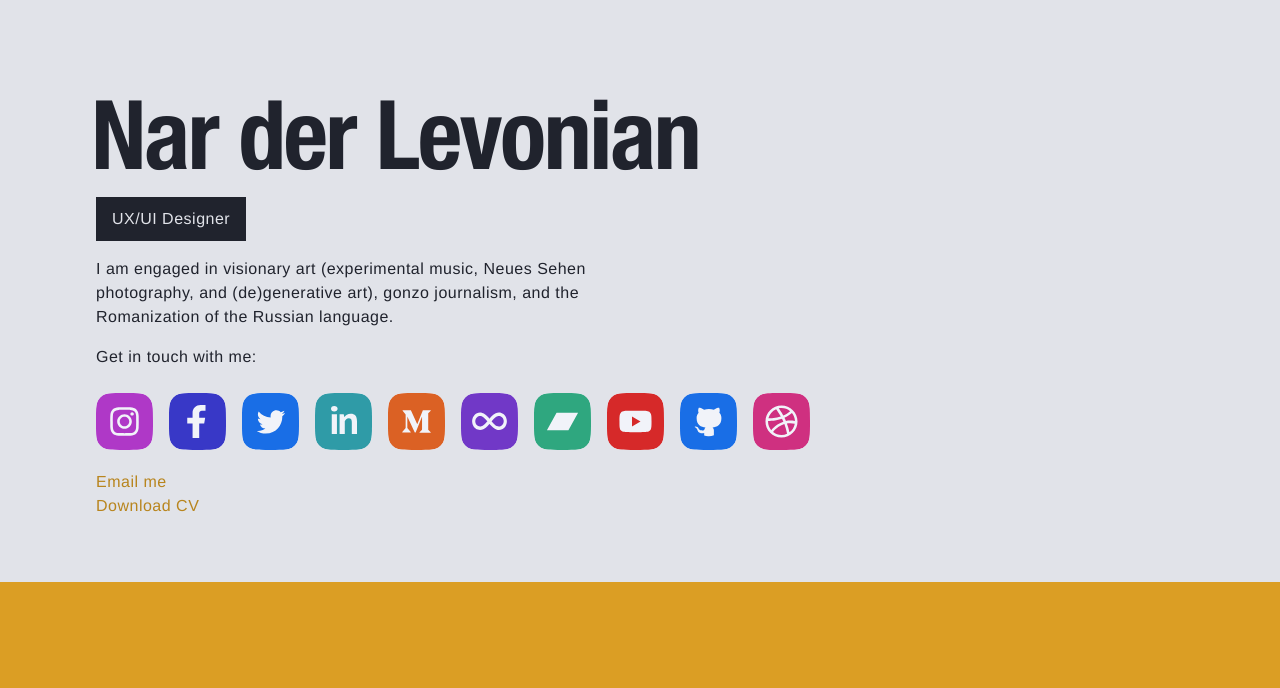
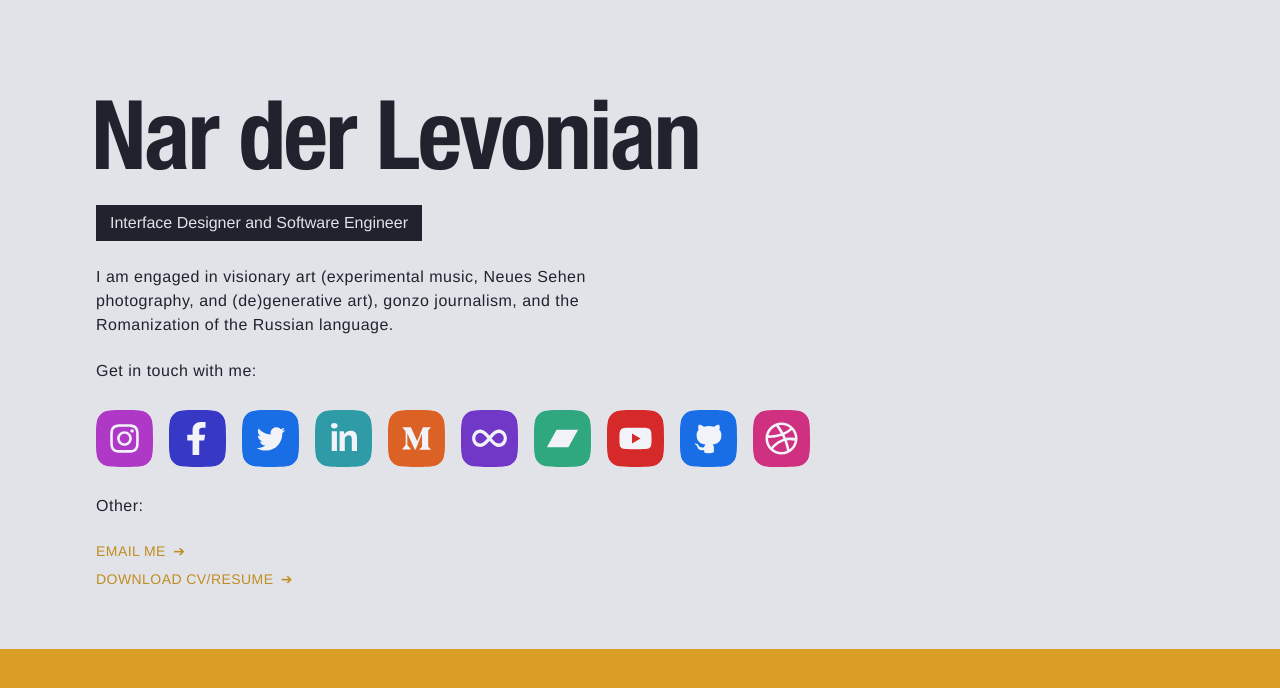
Before and after one commit to narderlevonian/narderlevonian.github.io, a React (Create React App) app: page / in a window 1280 px wide. Shown: the top 688 px of the page. Built offline with nearby package versions, Linux system fonts and the light colour scheme.

Commit message:
Minor design changes.

```diff
--- a/src/App.css
+++ b/src/App.css
@@ -11,6 +11,13 @@
           format('woff2');
  }
 
+ @font-face {
+     font-family: 'Helvetica Neue Medium';
+     src: local('HelveticaNeue')
+          url(./typeface/HelveticaNeue-Medium.woff2)
+          format('woff2');
+ }
+
  * {
      transition: 0.32s;
  }
@@ -18,7 +25,7 @@
 .Main {
     display: flex;
     flex-direction: column;
-    row-gap: 1.5em;
+    row-gap: 2em;
     margin: 0;
     width: 100%;
     padding: 6em;
@@ -40,79 +47,82 @@
 .Paragraph-Description {
     font-family: 'Helvetica Neue', Helvetica;
     font-size: 1em;
-    line-height: 1.5em;
-    letter-spacing: 0.03125em;
+    line-height: 1em;
     margin: 0;
     margin-right: auto;
+    margin-bottom: -3px;
     padding: 0.625em;
-    padding-right: 1em;
-    padding-left: 1em;
+    padding-left: 0.875em;
+    padding-right: 0.875em;
     background: #20232D;
     color: #E1E3E9;
 }
 
-.Paragraph-Info {
+.Paragraph {
     font-family: 'Helvetica Neue', Helvetica;
     font-weight: 300;
     font-size: 1em;
+    font-weight: 300;
     line-height: 1.5em;
     letter-spacing: 0.03125em;
     max-width: 36em;
     margin: 0;
-    margin-top: -0.5em;
+    margin-top: -5px;
+    margin-bottom: -5px;
     color: #20232D;
 }
 
-.Paragraph-Links {
-    font-family: 'Helvetica Neue', Helvetica;
-    font-weight: 300;
-    font-size: 1em;
-    line-height: 1.5em;
-    letter-spacing: 0.03125em;
-    max-width: 36em;
-    margin: 0;
-    margin-top: -0.5em;
-    color: #20232D;
-}
-
-.Paragraph-Other {
-    font-family: 'Helvetica Neue', Helvetica;
-    font-weight: 300;
-    font-size: 1em;
-    line-height: 1.5em;
-    letter-spacing: 0.03125em;
-    max-width: 36em;
-    margin: 0;
-    margin-top: -0.5em;
-    color: #20232D;
-}
-
-.Paragraph-Other a {
-    color: #B8851E;
-    text-decoration: none;
-    transition: 0.64s;
-}
-
-.Paragraph-Other a:hover {
-    color: #DB9E24;
-    transition: 0.32s;
-}
-
-.Div-Links {
+.Div-SocialMedia-Links {
     display: flex;
     flex-wrap: wrap;
     row-gap: 1em;
     column-gap: 1em;
 }
 
-.Div-LinkItem {
+.Div-SocialMedia-LinkItem {
+    display: inline;
+    line-height: 0;
     transition: 0.64s;
 }
 
-.Div-LinkItem:hover {
+.Div-SocialMedia-LinkItem:hover {
     transform: scale(1.2);
     transition: 0.32s;
+}
 
+.Image-SocialMedia-LinkItem {
+
+}
+
+.Div-Other-Links {
+    display: flex;
+    flex-direction: column;
+    row-gap: 1em;
+}
+
+.A-Other-LinkItem {
+    font-family: 'Helvetica Neue Medium', Helvetica;
+    font-weight: 300;
+    font-size: 0.875em;
+    line-height: 0.875em;
+    letter-spacing: 0.03125em;
+    text-transform: uppercase;
+    max-width: 36em;
+    margin: 0;
+    color: #DB9E24;
+    text-decoration: none;
+    transition: 0.64s;
+    mix-blend-mode: multiply;
+}
+
+.A-Other-LinkItem:hover {
+    opacity: 0.64;
+    transition: 0.32s;
+}
+
+.A-Other-LinkItem:after {
+    content: "  ➔";
+    margin-left: 3px;
 }
 
 @media only screen and (max-width: 760px) {
--- a/src/App.js
+++ b/src/App.js
@@ -15,11 +15,13 @@ import IconYouTube from "./images/YouTube.svg";
 
 import ResumePDF from "./pdf/Nar-der-Levonian-CV.pdf";
 
-const Name = "Nar der Levonian";
-const Description = "UX/UI Designer";
-const Info = "I am engaged in visionary art (experimental music, Neues Sehen photography, and (de)generative art), gonzo journalism, and the Romanization of the Russian language.";
-const LinksTitle = "Get in touch with me:";
-const LinksArray = [
+const NameText = "Nar der Levonian";
+const DescriptionText = "Interface Designer and Software Engineer";
+const InfoText = "I am engaged in visionary art (experimental music, Neues Sehen photography, and (de)generative art), gonzo journalism, and the Romanization of the Russian language.";
+const LinksTitleText = "Get in touch with me:";
+const OtherText = "Other:";
+
+const SocialMediaLinksArray = [
     {
         Icon: IconInstagram,
         Link: "http://instagram.com/narderlevonian"
@@ -62,12 +64,31 @@ const LinksArray = [
     },
 ]
 
-function Links() {
-    return LinksArray.map((item, i) => {
+const OtherLinksArray = [
+    {
+        Link: "mailto:narderlevonian@hotmail.com",
+        Caption: "Email Me"
+    },
+    {
+        Link: {ResumePDF},
+        Caption: "Download CV/Resume"
+    }
+]
+
+function GetSocialMediaLinks() {
+    return SocialMediaLinksArray.map((item, i) => {
         return (
-            <a className="Div-LinkItem" href={item.Link} target="_blank" rel="noopener noreferrer">
-                <img className="Div-LinkItem-Image" src={item.Icon} alt="Link" />
+            <a className="Div-SocialMedia-LinkItem" href={item.Link} target="_blank" rel="noopener noreferrer">
+                <img className="Image-SocialMedia-LinkItem" src={item.Icon} alt="Link" />
             </a>
+        );
+    });
+}
+
+function GetOtherLinks() {
+    return OtherLinksArray.map((item, i) => {
+        return (
+            <a className="A-Other-LinkItem" href={item.Link} target="_blank" rel="noopener noreferrer"> {item.Caption}</a>
         );
     });
 }
@@ -75,18 +96,17 @@ function Links() {
 function App() {
     return (
         <div className="Main">
-            <p className="Paragraph-Name">{Name}</p>
-            <p className="Paragraph-Description">{Description}</p>
-            <p className="Paragraph-Info">{Info}</p>
-            <p className="Paragraph-Links">{LinksTitle}</p>
-            <div className="Div-Links">
-                {Links()}
+            <p className="Paragraph-Name">{NameText}</p>
+            <p className="Paragraph-Description">{DescriptionText}</p>
+            <p className="Paragraph">{InfoText}</p>
+            <p className="Paragraph">{LinksTitleText}</p>
+            <div className="Div-SocialMedia-Links">
+                {GetSocialMediaLinks()}
             </div>
-            <p className="Paragraph-Other">
-                <a href="mailto:narderlevonian@hotmail.com">Email me</a>
-                <br />
-                <a href={ResumePDF} target="_blank" rel="noopener noreferrer">Download CV</a>
-            </p>
+            <p className="Paragraph">{OtherText}</p>
+            <div className="Div-Other-Links">
+                {GetOtherLinks()}
+            </div>
         </div>
     );
 }
```
